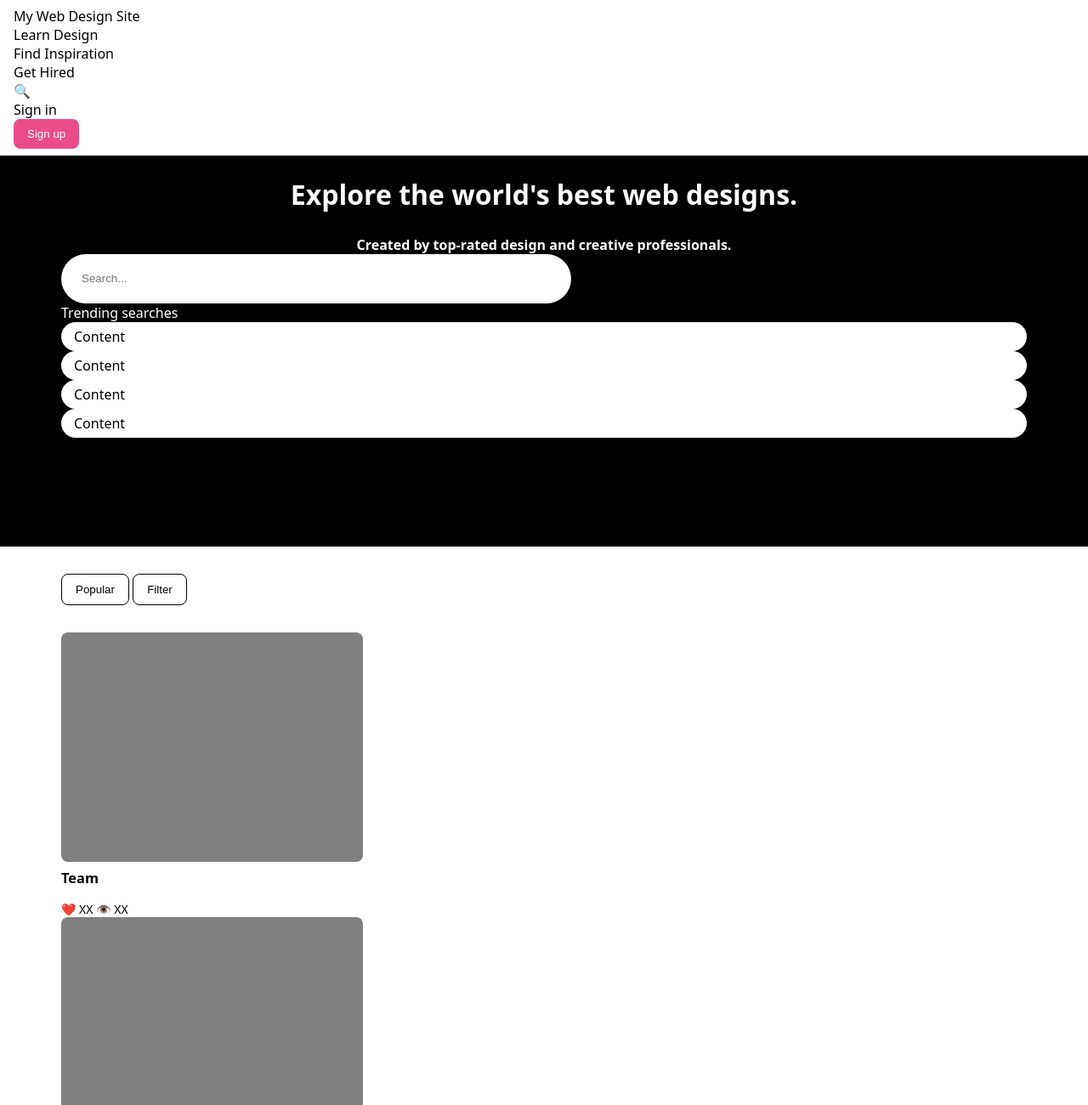
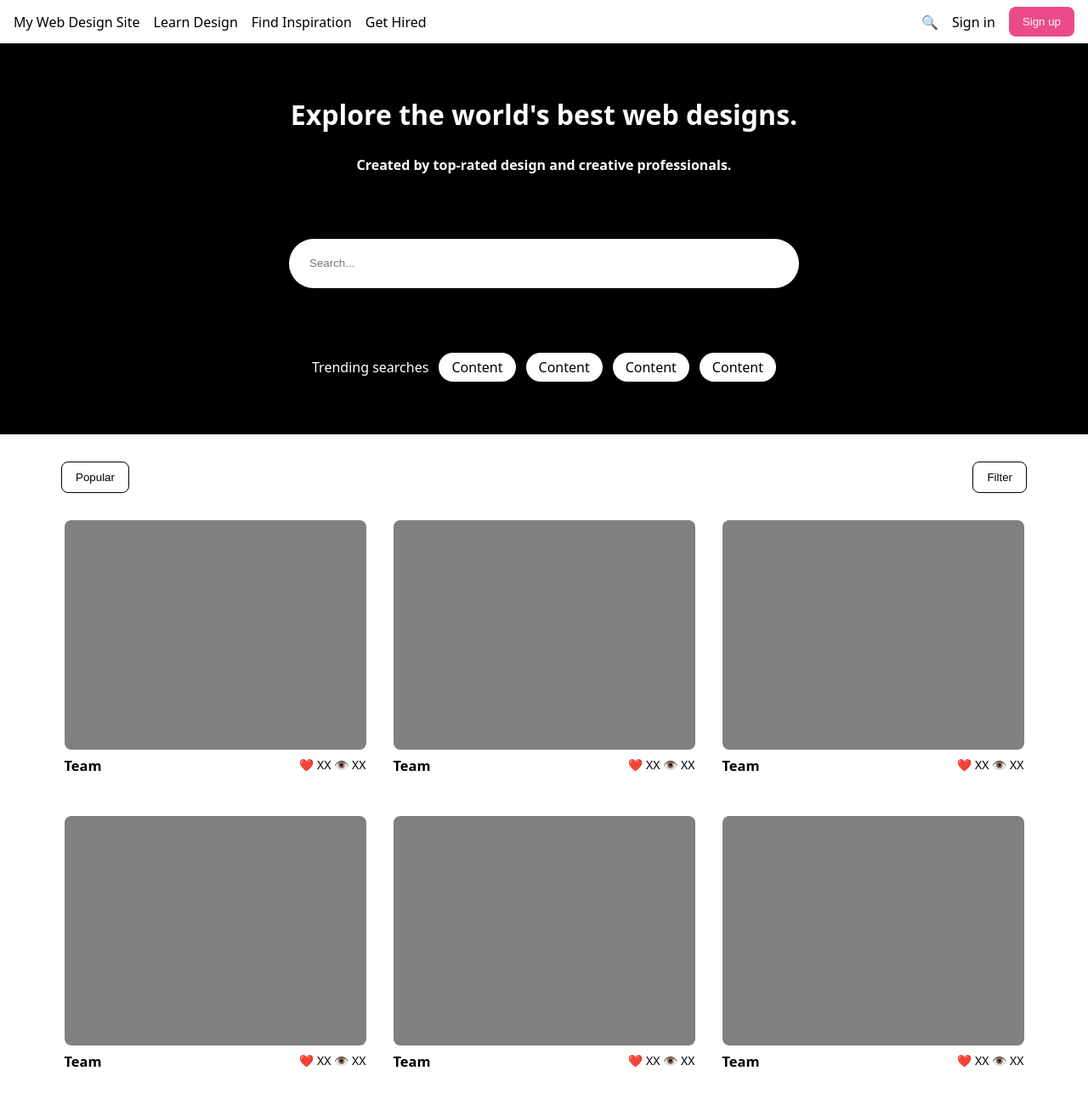
Before and after one commit to Sabretooth2438/flexbox-lab, a plain HTML site: page index.html in a window 1280 px wide. Shown: the top 1300 px of the page at 85% size. Drawn offline with Linux system fonts and the light colour scheme.

Commit message:
Step 1-4 is Done

```diff
--- a/style.css
+++ b/style.css
@@ -9,6 +9,8 @@ body {
 }
 
 nav {
+  display: flex;
+  justify-content: space-between;
   background-color: white;
   padding: 8px 16px;
 }
@@ -49,6 +51,10 @@ input {
 }
 
 main {
+  display: flex;
+  flex-wrap: wrap;
+  gap: 32px;
+  justify-content: center;
   background-color: white;
   padding: 32px 72px;
 }
@@ -70,6 +76,8 @@ nav button {
 }
 
 .card-footer {
+  display: flex;
+  justify-content: space-between;
   font-size: 14px;
 }
 
@@ -78,6 +86,8 @@ nav button {
 }
 
 #subnav {
+  display: flex;
+  justify-content: space-between;
   padding: 32px 72px 0;
   background-color: white;
 }
@@ -95,3 +105,23 @@ nav button {
   border-radius: 50px;
   padding: 6px 15px;
 }
+
+#destinations,
+#actions {
+  display: flex;
+  gap: 16px;
+  align-items: center;
+}
+
+#hero {
+  display: flex;
+  flex-direction: column;
+  align-items: center;
+  justify-content: space-around;
+}
+
+#trending {
+  display: flex;
+  align-items: center;
+  gap: 12px;
+}
```
